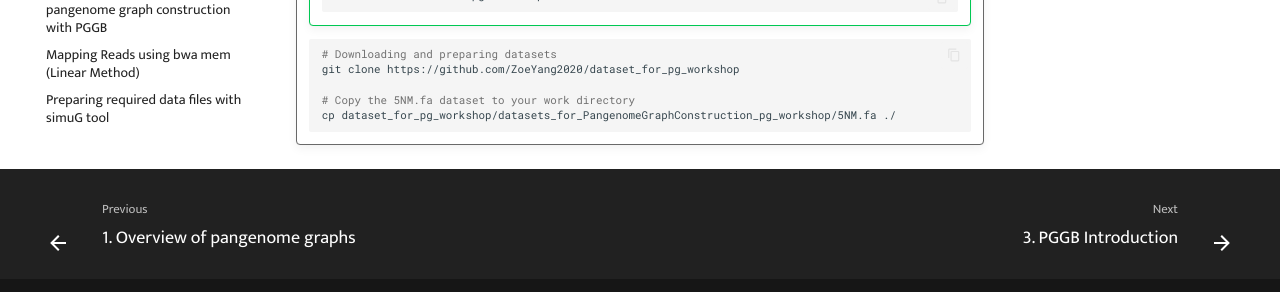
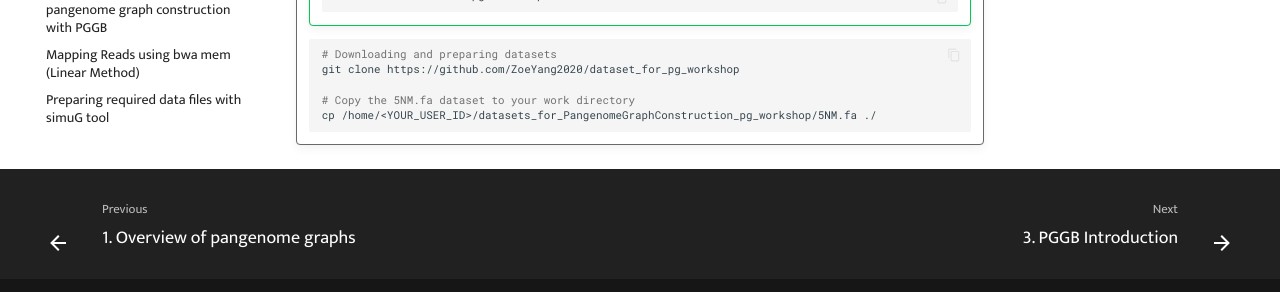
Before and after one commit to GenomicsAotearoa/Pangenome-Graphs-Workshop, an MkDocs documentation site: the page built from docs/2_Tools_and_setup.md, in a window 1280 px wide and 900 px high, scrolled down 1451 px. Shown: the part 556-848 px from the top of the window. Built offline with MkDocs 1.6.1 and Material for MkDocs 9.7.7, drawn with Linux system fonts in a browser that asks for light colours; comment, search, counter and statistics services are not loaded.

Commit message:
Update 2_Tools_and_setup.md

````diff
--- a/docs/2_Tools_and_setup.md
+++ b/docs/2_Tools_and_setup.md
@@ -165,5 +165,5 @@
     git clone https://github.com/ZoeYang2020/dataset_for_pg_workshop
 
     # Copy the 5NM.fa dataset to your work directory
-    cp dataset_for_pg_workshop/datasets_for_PangenomeGraphConstruction_pg_workshop/5NM.fa ./
+    cp /home/<YOUR_USER_ID>/datasets_for_PangenomeGraphConstruction_pg_workshop/5NM.fa ./
     ```
````
